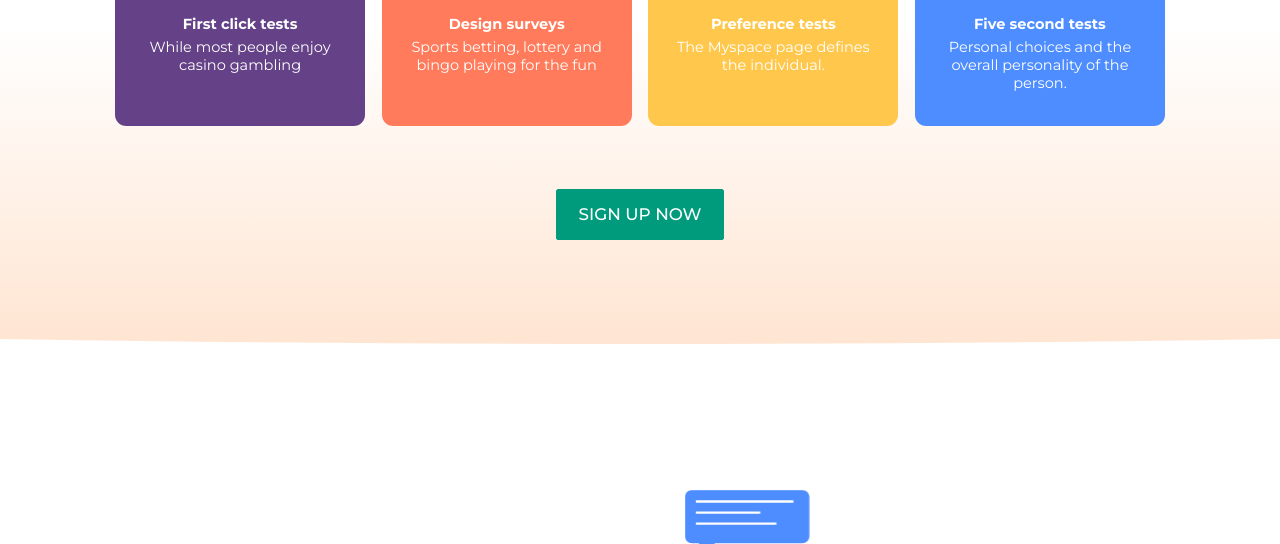
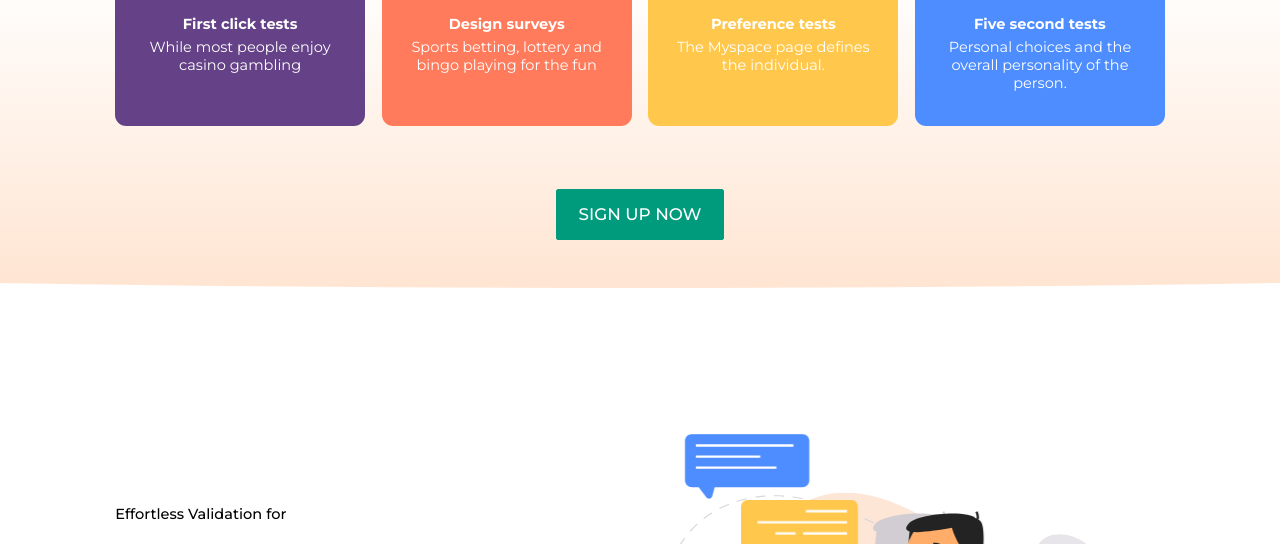
Before and after one commit to developerzion/venissa, a React app: page / in a window 1280 px wide. Shown: the part 848-1392 px from the top of the page. Built offline with nearby package versions, Linux system fonts and the light colour scheme.

```diff
--- a/public/css/style.css
+++ b/public/css/style.css
@@ -274,7 +274,7 @@
     width: 100%;
     height: 50vh;
     overflow-x: hidden;
-    margin-top: -35rem;
+    margin-top: -40rem;
     z-index: -100;
 }
 .gradient::before{
@@ -283,9 +283,10 @@
     bottom: 0;
     left: 50%;
     width: 100%;
+    /* height: 10vh; */
     height: 10vh;
     background-image: linear-gradient(to bottom, rgba(0,0,0,0), #FFE5D2);
-    border-radius: 50%;
+    border-radius: 100%;
     transform-origin: bottom;
     transform: translate(-50%) scale(4);
 }
```
